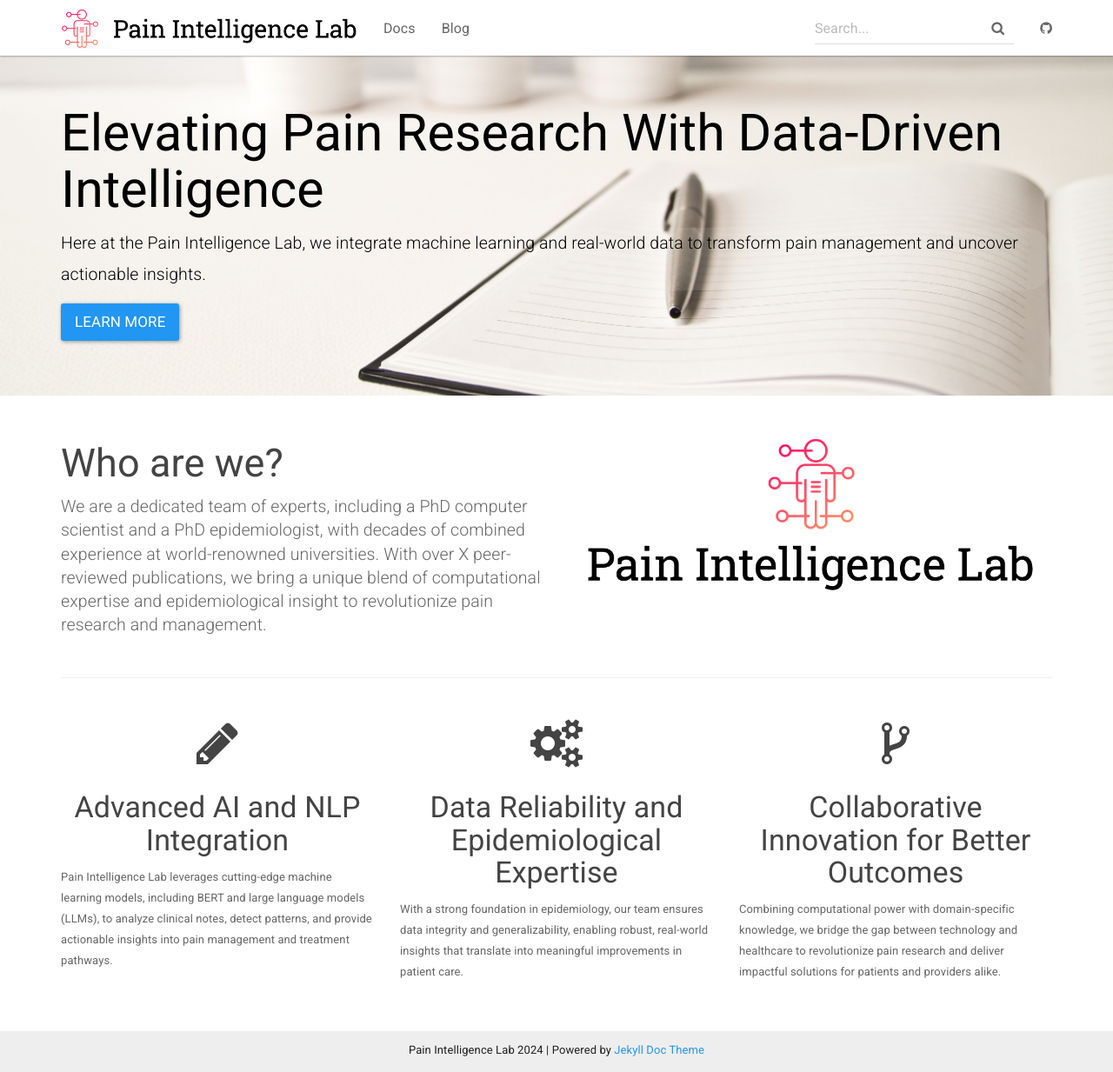
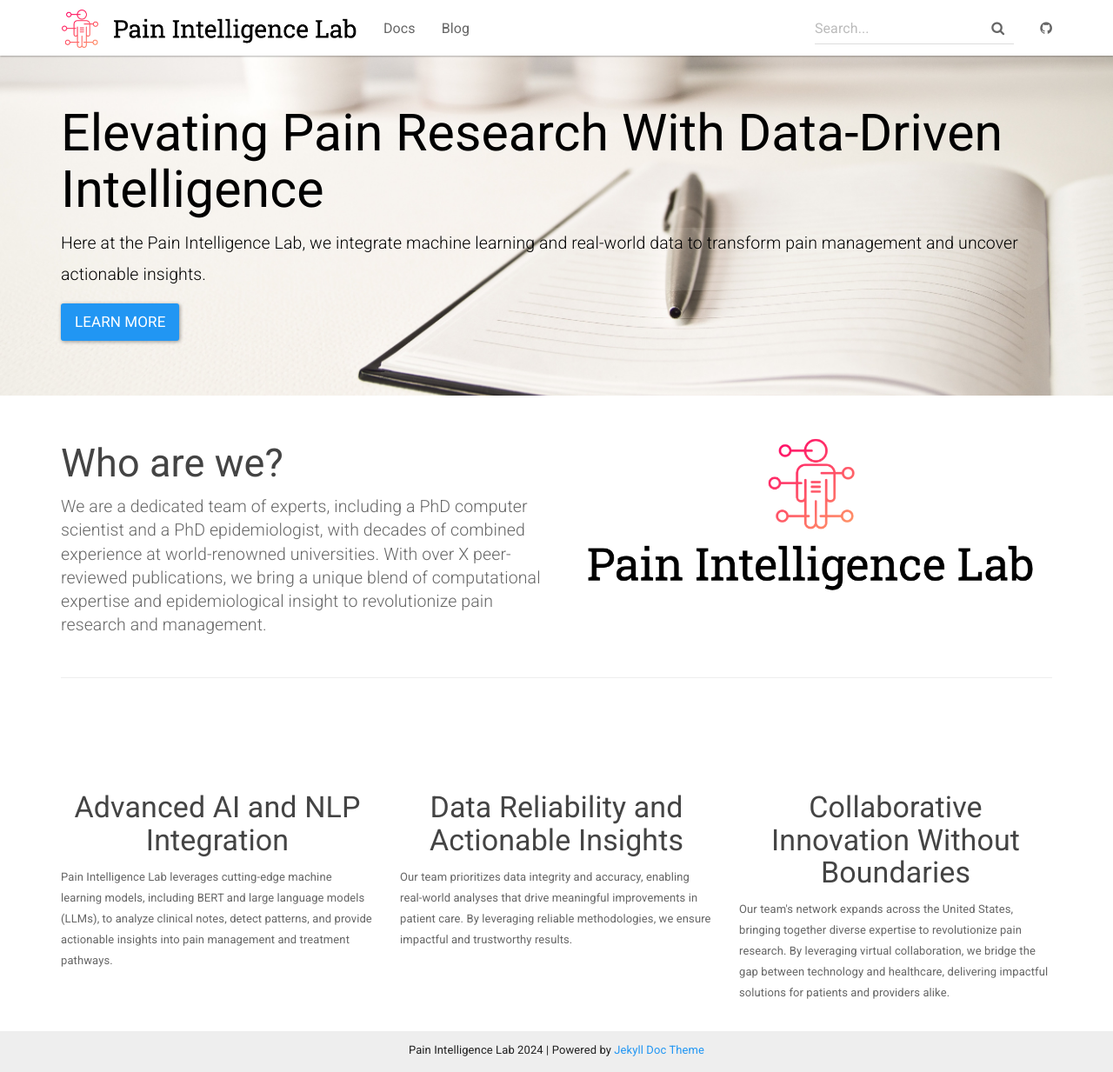
Before and after one commit to potatole123/my-prog, a Jekyll site: the page built from index.html, in a window 1280 px wide and 1233 px high. Shown: the whole window at 87% size. Built offline with Jekyll 4.4.1, drawn with Linux system fonts in a browser that asks for light colours.

Commit message:
Update index.html

```diff
--- a/index.html
+++ b/index.html
@@ -28,24 +28,26 @@
     <hr>
     <div class="row">
         <div class="col-sm-4">
-            <h1 class="text-center"><i class="fa fa-pencil" aria-hidden="true"></i></h1>
+            <h1 class="text-center"><i class="fa diagram-project" aria-hidden="true"></i></h1>
             <h3 class="text-center">Advanced AI and NLP Integration            </h3>
             <p>Pain Intelligence Lab leverages cutting-edge machine learning models, including BERT and large language models (LLMs), to analyze clinical notes, detect patterns,
                 and provide actionable insights into pain management and treatment pathways.
             </p>
         </div>
         <div class="col-sm-4">
-            <h1 class="text-center"><i class="fa fa-cogs" aria-hidden="true"></i></h1>
-            <h3 class="text-center">Data Reliability and Epidemiological Expertise            </h3>
-            <p>With a strong foundation in epidemiology, our team ensures data integrity and generalizability, enabling robust,
-                real-world insights that translate into meaningful improvements in patient care.
+            <h1 class="text-center"><i class="fa notes-medical" aria-hidden="true"></i></h1>
+            <h3 class="text-center">Data Reliability and Actionable Insights            </h3>
+            <p>Our team prioritizes data integrity and accuracy, enabling real-world analyses that drive meaningful
+                improvements in patient care. By leveraging reliable methodologies, we ensure impactful and
+                trustworthy results.
             </p>
         </div>
         <div class="col-sm-4">
-            <h1 class="text-center"><i class="fa fa-code-fork" aria-hidden="true"></i></h1>
-            <h3 class="text-center">Collaborative Innovation for Better Outcomes            </h3>
-            <p>Combining computational power with domain-specific knowledge, we bridge the gap between
-                technology and healthcare to revolutionize pain research and deliver impactful solutions for patients and providers alike.
+            <h1 class="text-center"><i class="fa earth-americas" aria-hidden="true"></i></h1>
+            <h3 class="text-center">Collaborative Innovation Without Boundaries            </h3>
+            <p>Our team's network expands across the United States, bringing together diverse expertise to
+                revolutionize pain research. By leveraging virtual collaboration, we bridge the gap between
+                technology and healthcare, delivering impactful solutions for patients and providers alike.
             </p>
         </div>
     </div>
```
